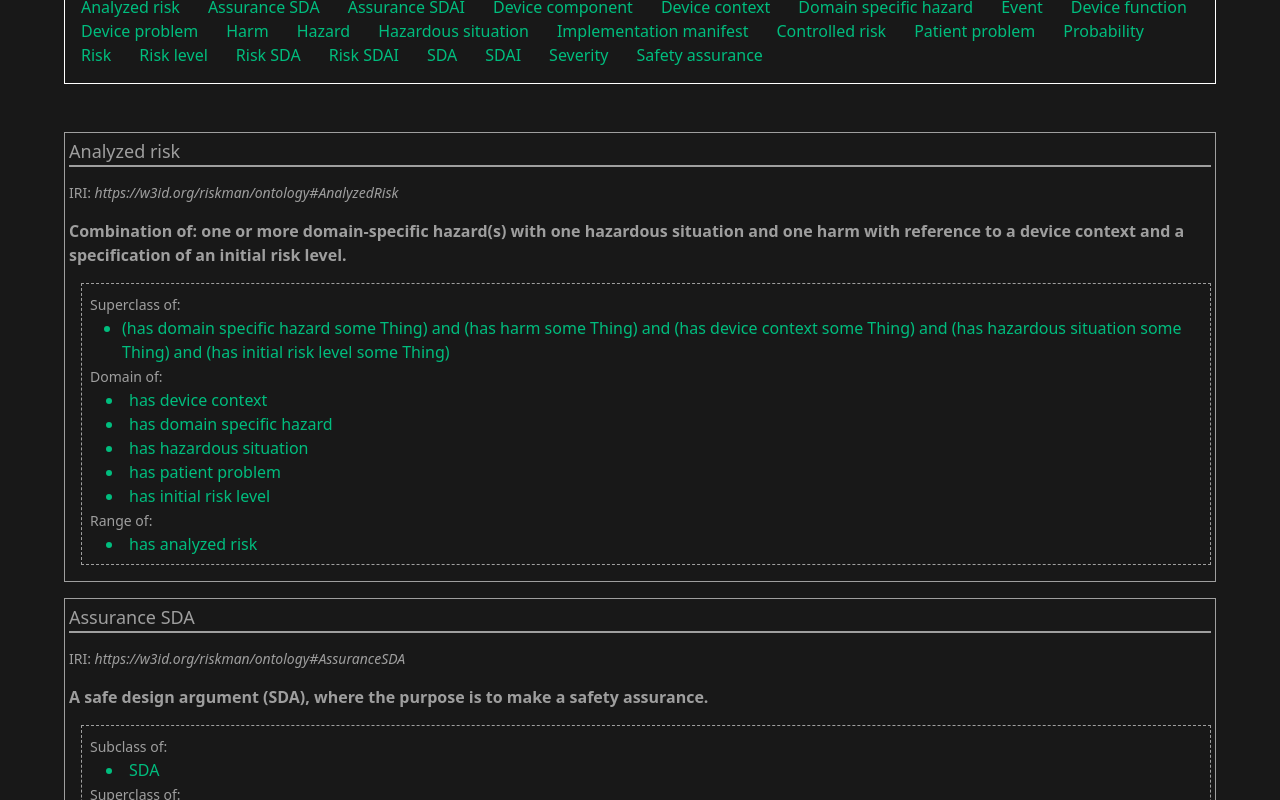
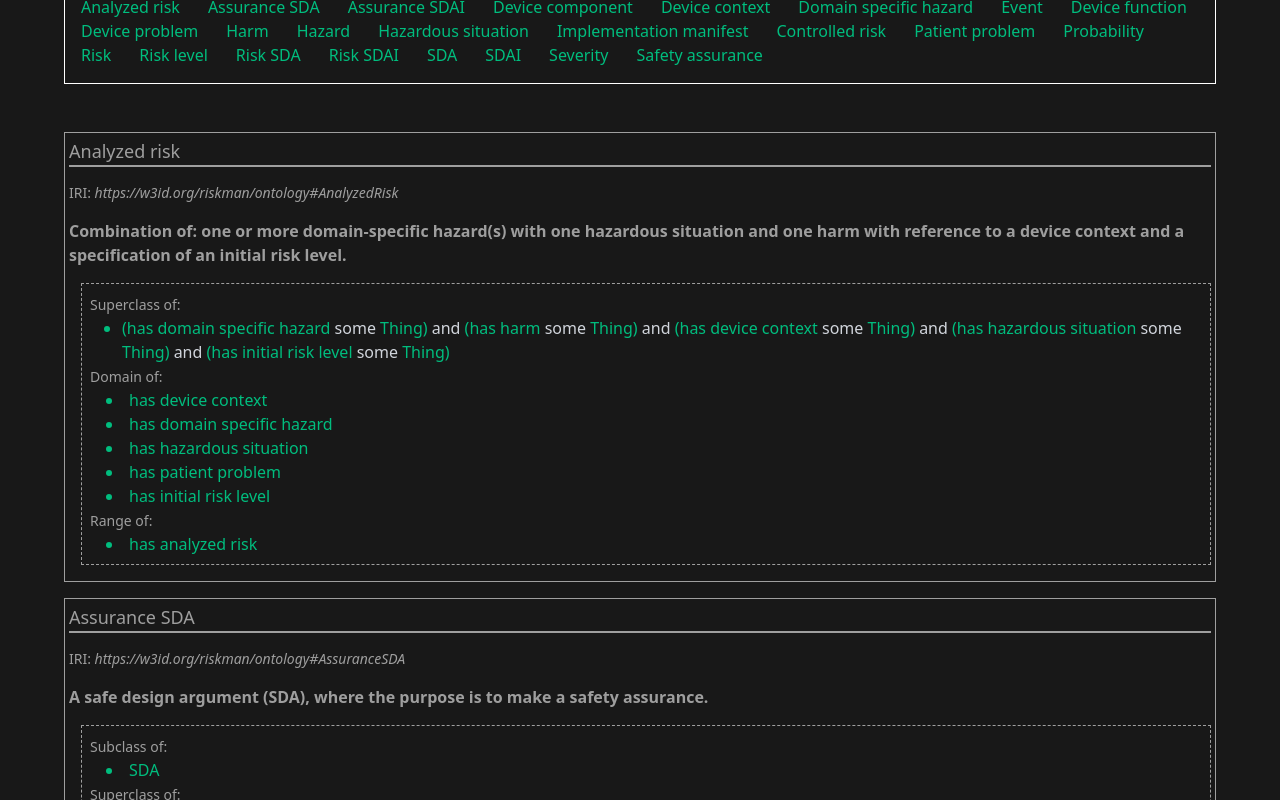
Before and after one commit to Devntion/Project, a React (Vite) app: page / in a window 1280 px wide. Shown: the part 1060-1860 px from the top of the page. Built offline with nearby package versions, Linux system fonts and the light colour scheme.

Commit message:
added links

```diff
--- a/src/routes/index.tsx
+++ b/src/routes/index.tsx
@@ -1,8 +1,8 @@
-import {createFileRoute} from "@tanstack/react-router";
+import { createFileRoute } from "@tanstack/react-router";
 import TopImage from "/logo.png";
 import ClassCard from "../utils/class";
 import ClassCard2 from "../utils/class2";
-import {useEffect, useState} from "react";
+import { useEffect, useState } from "react";
 
 export const Route = createFileRoute("/")({
   component: Index,
@@ -27,7 +27,7 @@ function Index() {
   useEffect(() => {
     fetch("/data.json")
       .then((response) => response.json())
-      .then((data) =>{
+      .then((data) => {
         setOntologyData(data.data1 || []); // Ensure it defaults to an empty array if undefined
         setOntologyData2(data.data2 || []); // Ensure it defaults to an empty array if undefined
         setOntologyData3(data.data3 || []); // Ensure it defaults to an empty array if undefined
@@ -36,15 +36,13 @@ function Index() {
       });
   }, []);
 
-
-
   return (
     <>
       <div className="bg-[#181818] min-h-screen p-8 font-sans text-[#EBEBEBA3]">
         <div className="max-w-6xl mx-auto">
           {/* Header */}
           <header className="flex items-center justify-between border-b-2 border-white pb-4 mb-6">
-            <img src={TopImage} alt="Riskman Ontology Logo" className="h-20"/>
+            <img src={TopImage} alt="Riskman Ontology Logo" className="h-20" />
             <div className="flex-1 text-center">
               <h1 className="text-3xl font-bold text-[#EBEBEBA3]">
                 The Riskman Ontology
@@ -109,7 +107,11 @@ function Index() {
               <div className="lg:w-1/3 lg:mt-0 mt-8">
                 <h2 className="text-2xl font-semibold pb-2 mb-4">License:</h2>
                 <div className="flex items-center space-x-6 ml-6">
-                  <span className="font-bold">CC BY 4.0</span>
+                  <a href="https://creativecommons.org/licenses/by/4.0/">
+                    <div className="px-3 py-1 border border-green-500 text-green-500 rounded">
+                      CC BY 4.0
+                    </div>
+                  </a>
                   <img
                     src="https://licensebuttons.net/l/by/4.0/88x31.png"
                     alt="CC BY 4.0"
@@ -232,7 +234,10 @@ function Index() {
           </section>
 
           {/* Detailed Class Section */}
-          <section className="border border-white-100 p-1 mt-12">
+          <section
+            className="border border-white-100 p-1 mt-12"
+            id="#analyzed-risk"
+          >
             <h3 className="text-lg ">Analyzed risk</h3>
             <div className="border border-white-100"></div>
 
@@ -259,26 +264,55 @@ function Index() {
               </p>
               <ul className="list-disc  ml-8">
                 <li className="text-[#00bd7e]">
-                  (has domain specific hazard some Thing) and (has harm some
-                  Thing) and (has device context some Thing) and (has hazardous
-                  situation some Thing) and (has initial risk level some Thing)
+                  <a href="#has-domain-specific-hazard">
+                    (has domain specific hazard
+                  </a>{" "}
+                  <span className="text-gray-300">some </span> Thing){" "}
+                  <span className="text-gray-300">and</span>{" "}
+                  <a href="#has-harm">(has harm</a>{" "}
+                  <span className="text-gray-300">some </span>
+                  Thing) <span className="text-gray-300">and</span>{" "}
+                  <a href="#has-device-context">(has device context</a>{" "}
+                  <span className="text-gray-300">some </span> Thing){" "}
+                  <span className="text-gray-300">and </span>{" "}
+                  <a href="#has-hazardous-situation">
+                    (has hazardous situation
+                  </a>{" "}
+                  <span className="text-gray-300">some </span> Thing){" "}
+                  <span className="text-gray-300">and </span>{" "}
+                  <a href="#has-initial-risk-level">(has initial risk level</a>{" "}
+                  <span className="text-gray-300">some </span> Thing)
                 </li>
               </ul>
               <p>
                 <span className="text-sm">Domain of:</span>
               </p>
               <ul className="list-disc list-inside ml-4">
-                <li className="text-[#00bd7e]">has device context</li>
-                <li className="text-[#00bd7e]">has domain specific hazard</li>
-                <li className="text-[#00bd7e]">has hazardous situation</li>
-                <li className="text-[#00bd7e]">has patient problem</li>
-                <li className="text-[#00bd7e]">has initial risk level</li>
+                <li className="text-[#00bd7e]">
+                  <a href="#has-device-context">has device context</a>
+                </li>
+                <li className="text-[#00bd7e]">
+                  <a href="#has-domain-specific-hazard">
+                    has domain specific hazard
+                  </a>
+                </li>
+                <li className="text-[#00bd7e]">
+                  <a href="#has-hazardous-situation">has hazardous situation</a>
+                </li>
+                <li className="text-[#00bd7e]">
+                  <a href="#has-patient-problem">has patient problem</a>
+                </li>
+                <li className="text-[#00bd7e]">
+                  <a href="#has-initial-risk-level">has initial risk level</a>
+                </li>
               </ul>
               <p>
                 <span className="text-sm">Range of:</span>
               </p>
               <ul className="list-disc list-inside ml-4">
+                <a href="#has-analyzed-risk">
                   <li className="text-[#00bd7e]">has analyzed risk</li>
+                </a>
               </ul>
             </div>
           </section>
@@ -296,9 +330,10 @@ function Index() {
             />
           ))}
 
-
           <section className="border border-white p-4 mt-12">
-            <h2 className="text-3xl font-bold text-center mb-4">Object properties</h2>
+            <h2 className="text-3xl font-bold text-center mb-4">
+              Object properties
+            </h2>
             <div className="flex flex-wrap gap-x-7 gap-y-0">
               {[
                 "causes harm",
@@ -357,11 +392,14 @@ function Index() {
 
           <div className="border-b-2 my-12 border-white"></div>
 
-          <h2 className="text-3xl font-bold text-center mb-4">Extension of the Riskman Ontology for Security</h2>
-          <p className={"text-l font-bold text-center mb-4"}>Experimental section</p>
+          <h2 className="text-3xl font-bold text-center mb-4">
+            Extension of the Riskman Ontology for Security
+          </h2>
+          <p className={"text-l font-bold text-center mb-4"}>
+            Experimental section
+          </p>
 
           <div className="border-b-2 my-12 border-white"></div>
-
 
           <div className="lg:w-1/3">
             <h2 className="text-2xl font-semibold pb-2 mb-4">Metadata:</h2>
@@ -409,12 +447,12 @@ function Index() {
             </div>
           </div>
 
-
           <div className="border-b-2 my-12 border-white"></div>
 
           <h2 className="text-3xl font-bold  mb-4">Description:</h2>
           <p className="pl-5 text-gray-300">
-            An extension of the Riskman ontology that also takes in account security aspects of medical devices.
+            An extension of the Riskman ontology that also takes in account
+            security aspects of medical devices.
           </p>
 
           <section className="border border-white p-4 mt-12">
@@ -426,7 +464,6 @@ function Index() {
                 "Controlled security risk",
                 "Justification",
                 "Risk level needing justification",
-
               ].map((classItem) => (
                 <a
                   key={classItem}
@@ -453,7 +490,9 @@ function Index() {
             />
           ))}
           <section className="border border-white p-4 mt-12">
-            <h2 className="text-3xl font-bold text-center mb-4">Object properties</h2>
+            <h2 className="text-3xl font-bold text-center mb-4">
+              Object properties
+            </h2>
             <div className="flex flex-wrap gap-x-7 gap-y-0">
               {[
                 "has initial risk level justification",
@@ -482,13 +521,12 @@ function Index() {
             />
           ))}
           <section className="border border-white p-4 mt-12">
-            <h2 className="text-3xl font-bold text-center mb-4">Named individuals</h2>
+            <h2 className="text-3xl font-bold text-center mb-4">
+              Named individuals
+            </h2>
             <div className="flex flex-wrap gap-x-7 gap-y-0">
-              {[
-                "Availability",
-                "Confidentiality",
-                "Integrity",
-              ].map((classItem) => (
+              {["Availability", "Confidentiality", "Integrity"].map(
+                (classItem) => (
                   <a
                     key={classItem}
                     href={`#${classItem.toLowerCase().replace(/\s+/g, "-")}`}
@@ -496,7 +534,8 @@ function Index() {
                   >
                     {classItem}
                   </a>
-              ))}
+                )
+              )}
             </div>
           </section>
           {ontologyData5.map((item, index) => (
@@ -510,12 +549,9 @@ function Index() {
           ))}
 
           <div className="text-center justify-center mt-12 mb-11">
-            Made with <span className="text-[#00bd7e]">ontoglimpse</span> in Dresden.
+            Made with <span className="text-[#00bd7e]">ontoglimpse</span> in
+            Dresden.
           </div>
-
-
-
-
         </div>
       </div>
     </>
--- a/src/utils/class.tsx
+++ b/src/utils/class.tsx
@@ -47,7 +47,10 @@ const ClassCard: React.FC<ClassCardProps> = ({
             </p>
             <ul className="list-disc list-inside ml-4">
               {subclassOf.map((item, index) => (
+                <a key={item}
+                href={`#${item.toLowerCase().replace(/\s+/g, "-")}`}>
                 <li key={index} className="text-[#00bd7e]">{item}</li>
+                </a>
               ))}
             </ul>
           </>
@@ -60,7 +63,10 @@ const ClassCard: React.FC<ClassCardProps> = ({
             </p>
             <ul className="list-disc list-inside ml-4">
               {superclassOf.map((item, index) => (
+                <a key={item}
+                href={`#${item.toLowerCase().replace(/\s+/g, "-")}`}>
                 <li key={index} className="text-[#00bd7e]">{item}</li>
+                </a>
               ))}
             </ul>
           </>
@@ -73,7 +79,10 @@ const ClassCard: React.FC<ClassCardProps> = ({
             </p>
             <ul className="list-disc list-inside ml-4">
               {domainOf.map((item, index) => (
+                <a key={item}
+                href={`#${item.toLowerCase().replace(/\s+/g, "-")}`}>
                 <li key={index} className="text-[#00bd7e]">{item}</li>
+                </a>
               ))}
             </ul>
           </>
@@ -86,7 +95,10 @@ const ClassCard: React.FC<ClassCardProps> = ({
             </p>
             <ul className="list-disc list-inside ml-4">
               {rangeOf.map((item, index) => (
+                <a key={item}
+                href={`#${item.toLowerCase().replace(/\s+/g, "-")}`}>
                 <li key={index} className="text-[#00bd7e]">{item}</li>
+                </a>
               ))}
             </ul>
           </>
```
Lines whose indentation alone changed are shown as unchanged.
